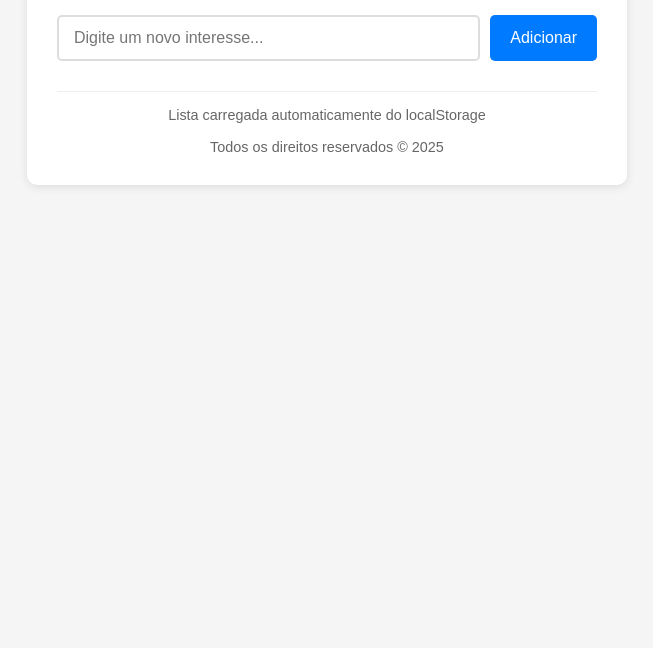
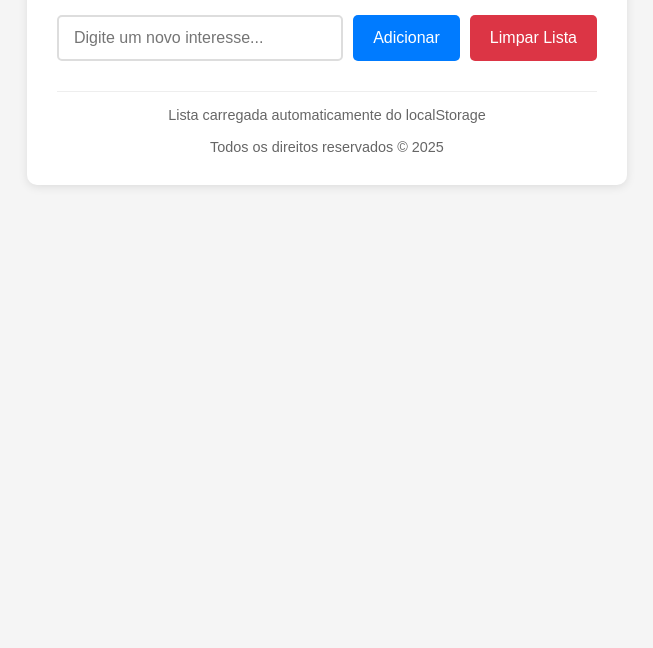
Before and after one commit to Rubensfauth/Mini-projeto---Meus-interesses_rubensfauth, a plain HTML site: page index.html in a window 1280 px wide. Shown: the part 152-800 px from the top of the page, without its empty margins (313-966 px from the left). Drawn offline with Linux system fonts and the light colour scheme.

Commit message:
Adicionado botão que limpa os interesses da lista.

```diff
--- a/index.html
+++ b/index.html
@@ -19,6 +19,7 @@
           placeholder="Digite um novo interesse..."
         />
         <button id="btn-adicionar">Adicionar</button>
+        <button id="btn-limpar">Limpar Lista</button>
       </section>
 
       <section class="lista-container">
--- a/script.js
+++ b/script.js
@@ -55,6 +55,15 @@ const adicionarInteresse = () => {
   carregarInteresses();
 };
 
+// Função para limpar toda a lista (Exercício 4)
+const limparLista = () => {
+  // Remover a chave do localStorage
+  localStorage.removeItem("meus-interesses");
+
+  // Atualizar a lista no DOM para refletir a mudança
+  carregarInteresses();
+};
+
 // Event listeners
 document.addEventListener("DOMContentLoaded", () => {
   // Carregar interesses quando a página carregar
@@ -63,8 +72,11 @@ document.addEventListener("DOMContentLoaded", () => {
   // Exercício 3 - Atualizar a lista a cada 1 segundo (1000 milissegundos)
   setInterval(carregarInteresses, 1000);
 
-  // Adicionar evento de clique ao botão
+  // Adicionar evento de clique ao botão adicionar
   document
     .getElementById("btn-adicionar")
     .addEventListener("click", adicionarInteresse);
+
+  // Exercício 4 - Adicionar evento de clique ao botão limpar
+  document.getElementById("btn-limpar").addEventListener("click", limparLista);
 });
--- a/style.css
+++ b/style.css
@@ -5,30 +5,25 @@ body {
   padding: 20px;
   background-color: #f5f5f5;
 }
-
 .container {
   background-color: white;
   padding: 30px;
   border-radius: 10px;
   box-shadow: 0 2px 10px rgba(0, 0, 0, 0.1);
 }
-
 header {
   text-align: center;
   margin-bottom: 30px;
 }
-
 header h1 {
   color: #333;
   margin: 0;
 }
-
 .input-container {
   display: flex;
   gap: 10px;
   margin-bottom: 30px;
 }
-
 #interesse-input {
   flex: 1;
   padding: 12px 15px;
@@ -38,11 +33,9 @@ header h1 {
   outline: none;
   transition: border-color 0.3s ease;
 }
-
 #interesse-input:focus {
   border-color: #007bff;
 }
-
 #btn-adicionar {
   padding: 12px 20px;
   background-color: #007bff;
@@ -53,17 +46,27 @@ header h1 {
   cursor: pointer;
   transition: background-color 0.3s ease;
 }
-
 #btn-adicionar:hover {
   background-color: #0056b3;
 }
-
+#btn-limpar {
+  padding: 12px 20px;
+  background-color: #dc3545;
+  color: white;
+  border: none;
+  border-radius: 5px;
+  font-size: 16px;
+  cursor: pointer;
+  transition: background-color 0.3s ease;
+}
+#btn-limpar:hover {
+  background-color: #c82333;
+}
 #lista-ul {
   list-style-type: none;
   padding: 0;
   margin: 0;
 }
-
 #lista-ul li {
   background-color: #f8f9fa;
   padding: 12px 15px;
@@ -72,20 +75,17 @@ header h1 {
   border-left: 4px solid #007bff;
   box-shadow: 0 1px 3px rgba(0, 0, 0, 0.1);
 }
-
 #lista-ul li:hover {
   background-color: #e9ecef;
   transform: translateX(5px);
   transition: all 0.3s ease;
 }
-
 .empty-message {
   text-align: center;
   color: #666;
   font-style: italic;
   padding: 20px;
 }
-
 footer {
   margin-top: 30px;
   text-align: center;
@@ -94,7 +94,6 @@ footer {
   border-top: 1px solid #eee;
   padding-top: 15px;
 }
-
 footer p {
   margin: 0;
 }
```
